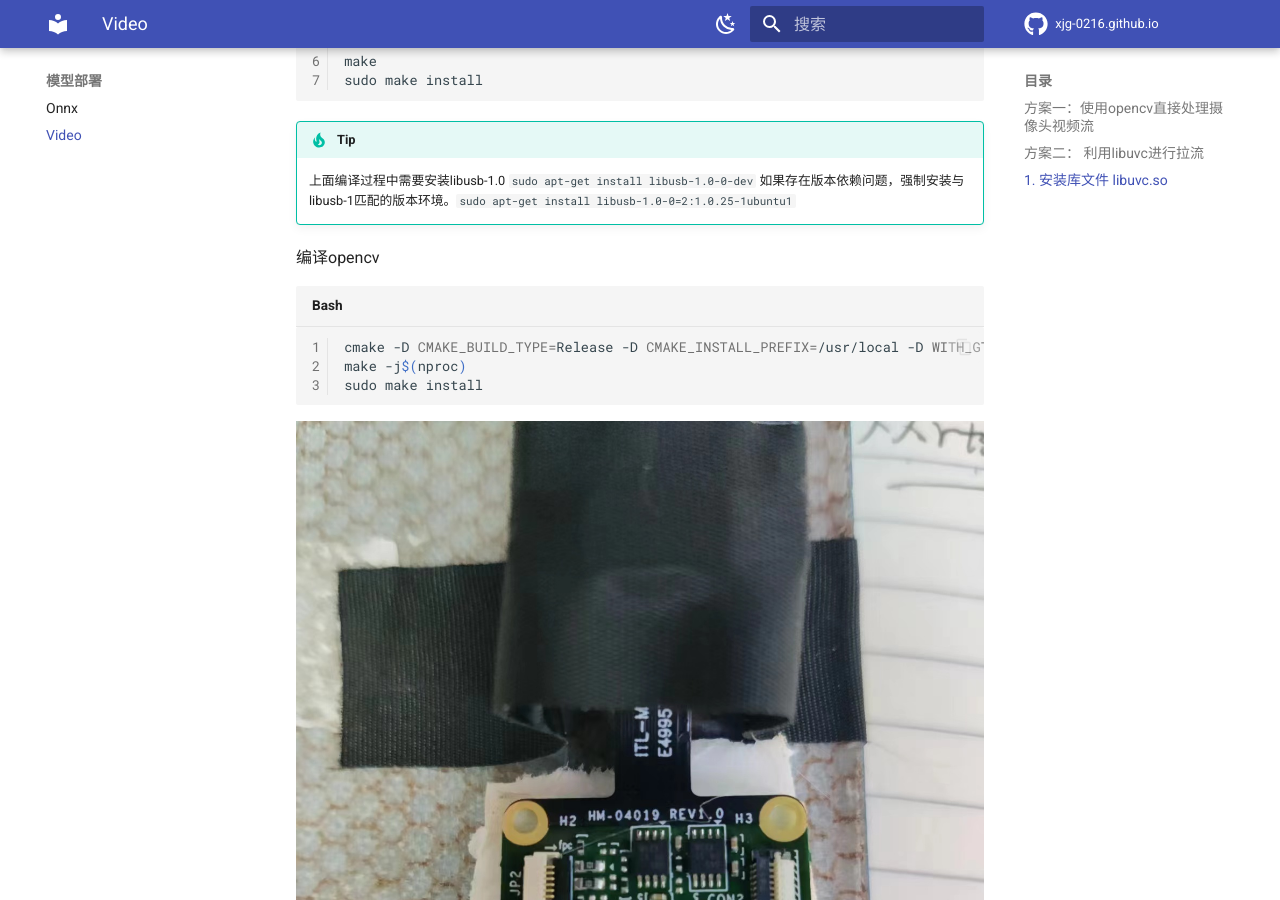
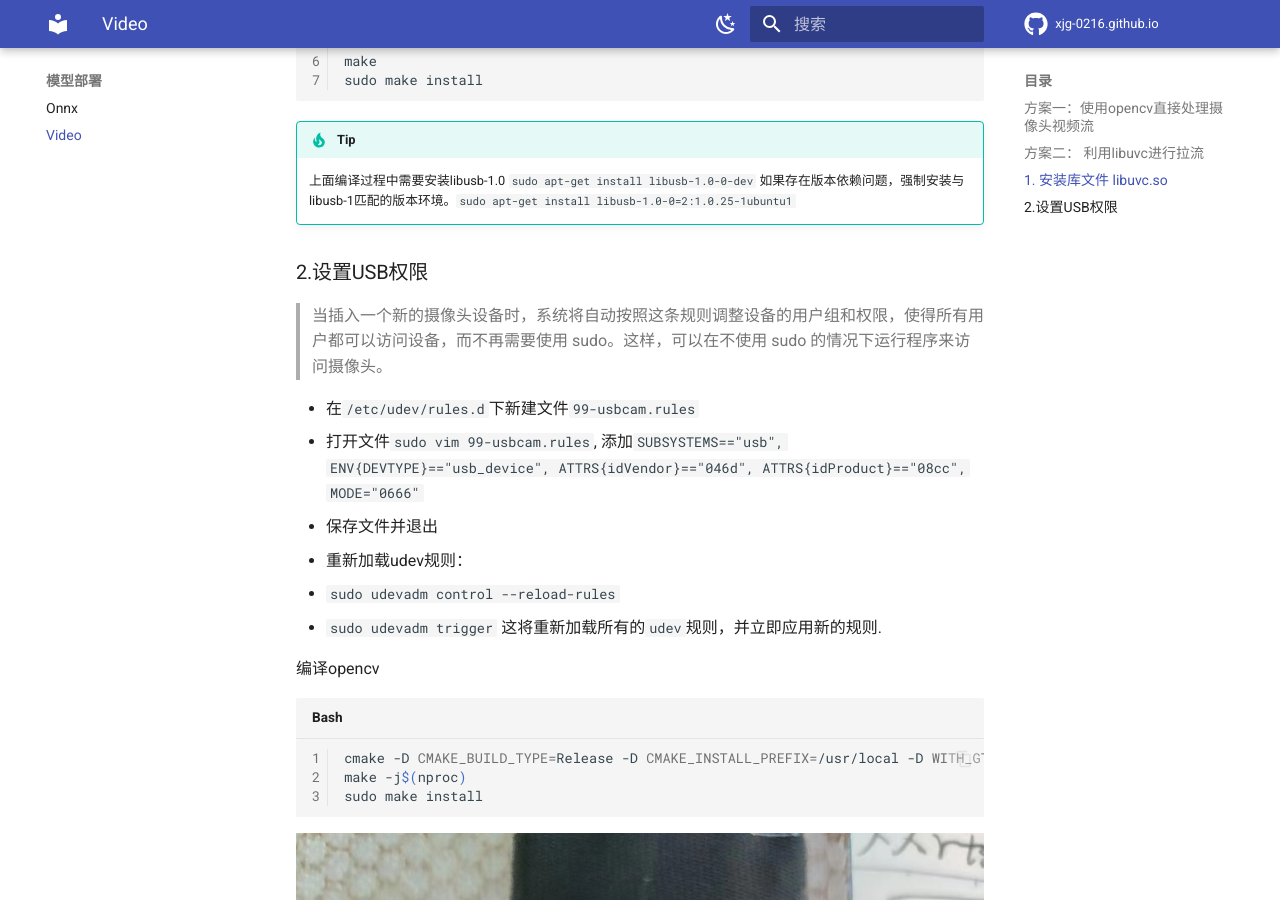
Before and after one commit to Xjg-0216/xjg-0216.github.io, an MkDocs documentation site: the page built from docs/deploy/video.md, in a window 1280 px wide and 900 px high, scrolled down 1056 px. Built offline with MkDocs 1.6.1 and Material for MkDocs 9.7.7, drawn with Linux system fonts in a browser that asks for light colours; comment, search, counter and statistics services are not loaded.

Commit message:
add usb rules

````diff
--- a/docs/deploy/video.md
+++ b/docs/deploy/video.md
@@ -56,6 +56,19 @@ sudo make install
     如果存在版本依赖问题，强制安装与libusb-1匹配的版本环境。`sudo apt-get install libusb-1.0-0=2:1.0.25-1ubuntu1`
 
 
+### 2.设置USB权限
+>当插入一个新的摄像头设备时，系统将自动按照这条规则调整设备的用户组和权限，使得所有用户都可以访问设备，而不再需要使用 sudo。这样，可以在不使用 sudo 的情况下运行程序来访问摄像头。
+
+* 在`/etc/udev/rules.d`下新建文件`99-usbcam.rules`
+* 打开文件`sudo vim 99-usbcam.rules`, 添加`SUBSYSTEMS=="usb", ENV{DEVTYPE}=="usb_device", ATTRS{idVendor}=="046d", ATTRS{idProduct}=="08cc", MODE="0666"`
+* 保存文件并退出
+* 重新加载udev规则：
+  * `sudo udevadm control --reload-rules`
+  * `sudo udevadm trigger`
+这将重新加载所有的`udev`规则，并立即应用新的规则.
+
+
+
 编译opencv
 
 ```bash
@@ -63,6 +76,12 @@ cmake -D CMAKE_BUILD_TYPE=Release -D CMAKE_INSTALL_PREFIX=/usr/local -D WITH_GTK
 make -j$(nproc)
 sudo make install
 ```
+
+
+
+
+
+
 
 
 ![alt text](./imgs/01.jpg)
````
Also changed, not shown: other parts of docs/deploy/video.md (+1 -1 lines).
